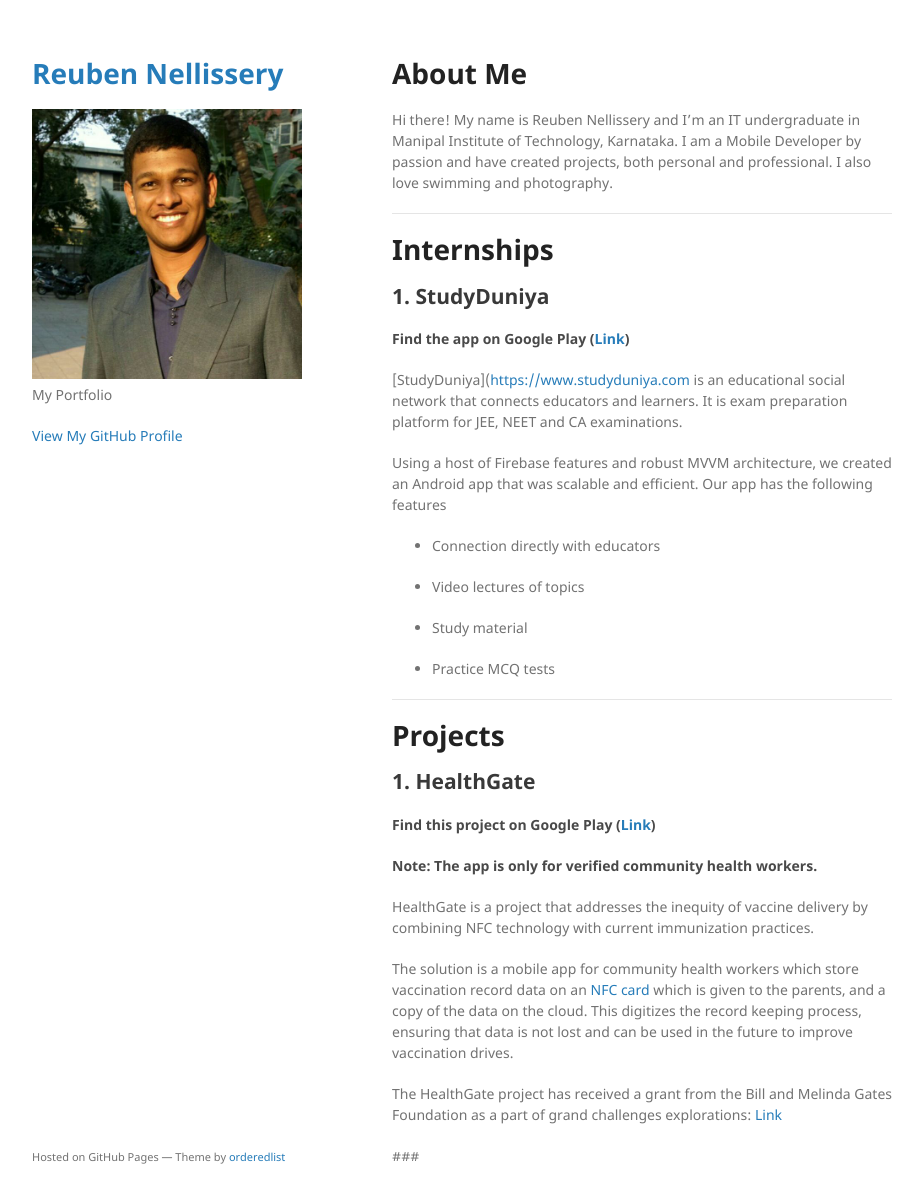
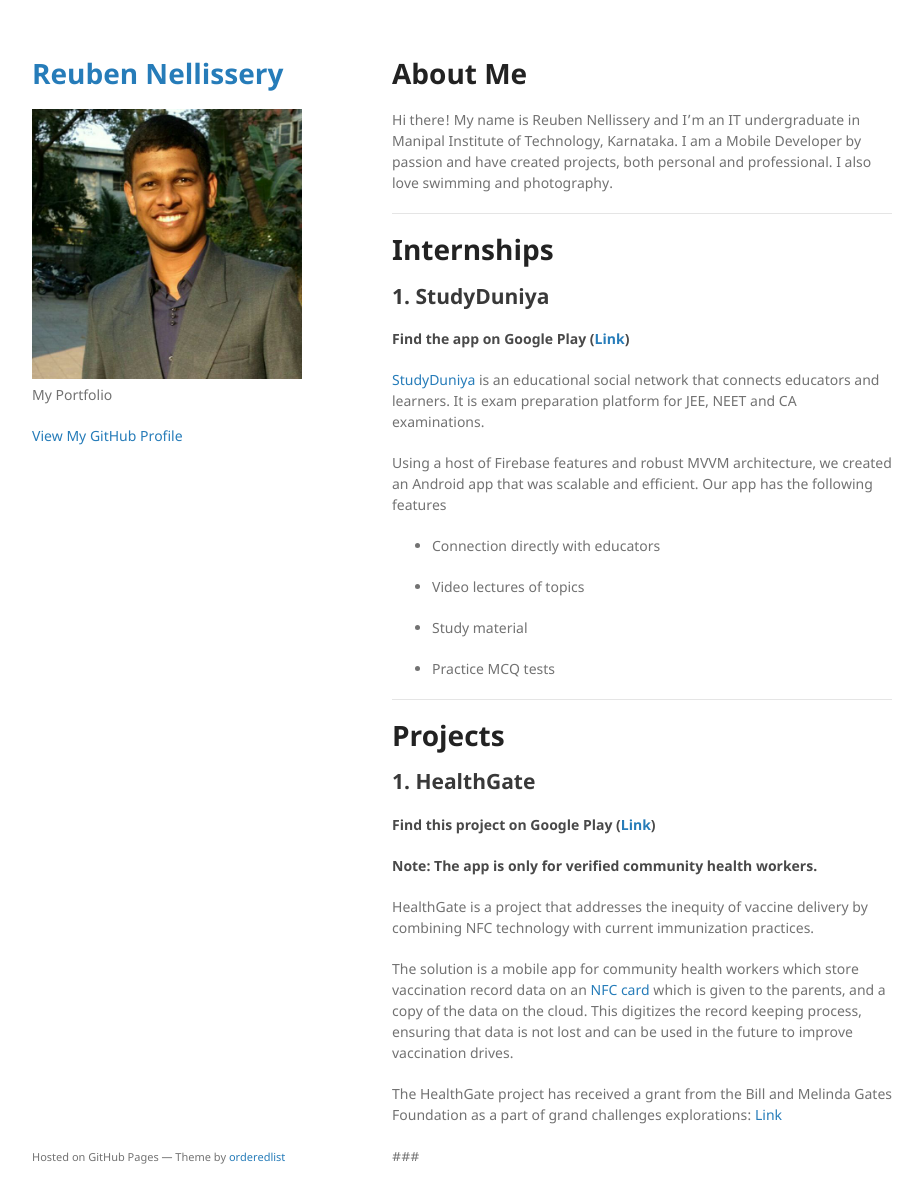
Before and after one commit to bennyhawk/bennyhawk.github.io, a Jekyll site: the page built from index.md, in a window 1280 px wide and 1236 px high. Shown: the top 1203 px of the window, without its empty margins (178-1101 px from the left). Built offline with Jekyll 4.4.1, drawn with Linux system fonts in a browser that asks for light colours; our own code applies the rules of GitHub Pages for plain Markdown files; part of the change alters nothing that is shown.

Commit message:
Update index.md

```diff
--- a/index.md
+++ b/index.md
@@ -10,7 +10,7 @@ Hi there! My name is Reuben Nellissery and I'm an IT undergraduate in Manipal In
 
 #### Find the app on Google Play ([Link](https://play.google.com/store/apps/details?id=m.studyduniya.com))
 
-[StudyDuniya]([https://www.studyduniya.com](https://www.studyduniya.com) is an educational social network that connects educators and learners. It is exam preparation platform for JEE, NEET and CA examinations.
+[StudyDuniya](https://www.studyduniya.com) is an educational social network that connects educators and learners. It is exam preparation platform for JEE, NEET and CA examinations.
 
 Using a host of Firebase features and robust MVVM architecture, we created an Android app that was scalable and efficient. Our app has the following features
 
```
